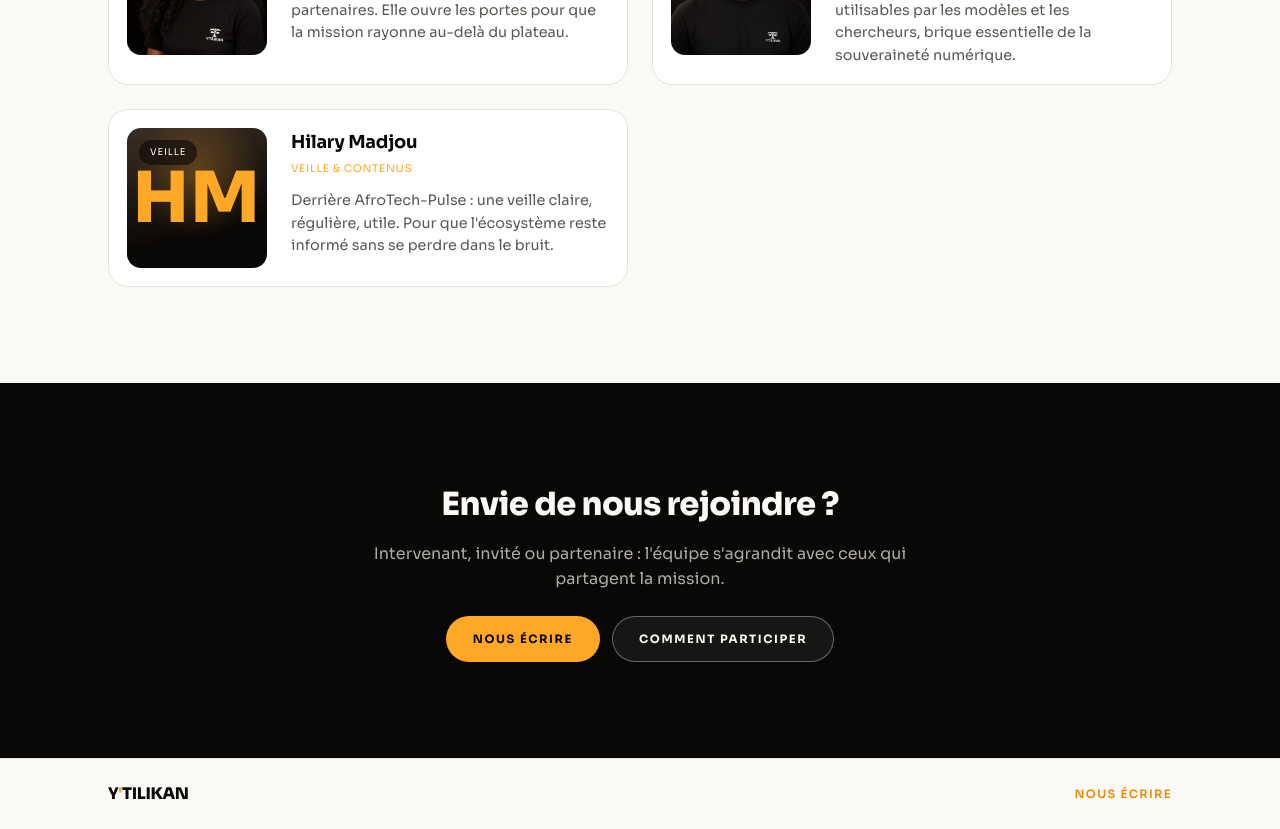
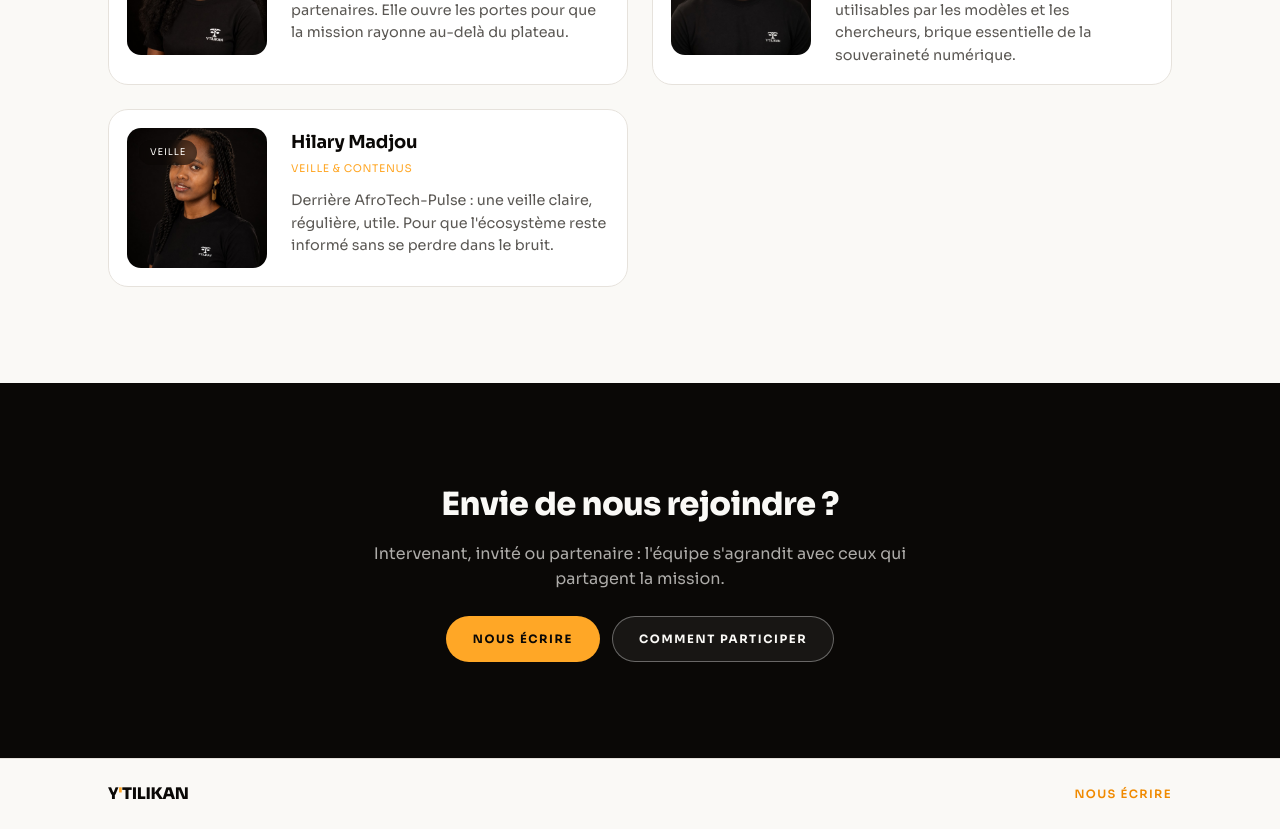
Before and after one commit to YTILIKAN/ytilikan.github.io, a Next.js app: page /equipe in a window 1280 px wide. Shown: the part 1060-1889 px from the top of the page. Built offline with nearby package versions, Linux system fonts and the light colour scheme; no server answers.

Commit message:
Ajoute Hilary Madjou et affiche toute l’équipe sur l’accueil.
Co-authored-by: Cursor <cursoragent@cursor.com>

```diff
--- a/app/equipe/page.tsx
+++ b/app/equipe/page.tsx
@@ -85,7 +85,7 @@ const membres: {
     detail:
       "Derrière AfroTech-Pulse : une veille claire, régulière, utile. Pour que l'écosystème reste informé sans se perdre dans le bruit.",
     tag: 'Veille',
-    photo: null,
+    photo: '/team/hilary-madjou.jpg',
     linkedin: '#',
   },
 ];
```
Also changed, not shown: app/components/Equipe.tsx (+2 -5 lines), public/team/hilary-madjou.jpg (added).
